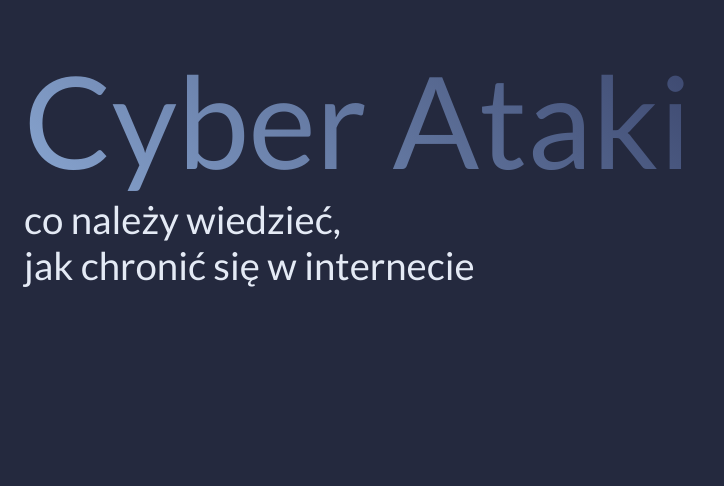
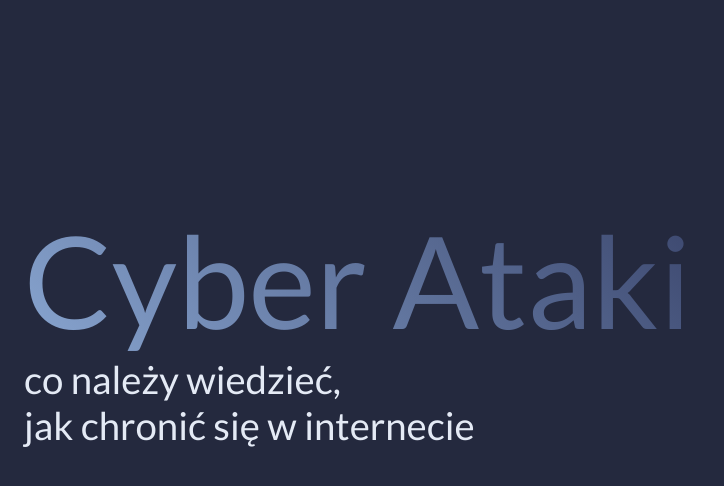
Before and after one commit to katwarwas/bezpieczni-app, a FastAPI app: page / in a window 1280 px wide. Shown: the part 77-563 px from the top of the page, without its empty margins (0-724 px from the left). Run offline with FastAPI, Linux system fonts and the light colour scheme; parts of the project's set-up code (start-up, migrations or seed data) failed here and were passed over; some libraries are stand-ins or nearby versions.

Commit message:
change main page css

```diff
--- a/static/css/style.css
+++ b/static/css/style.css
@@ -58,8 +58,7 @@ figure {
   user-select: none;
   margin-left: 24px;
   margin-right: 24px;
-  position: absolute;
-  top: 40%;
+  margin-top: 25vh;
 }
 
 h2 {
```
